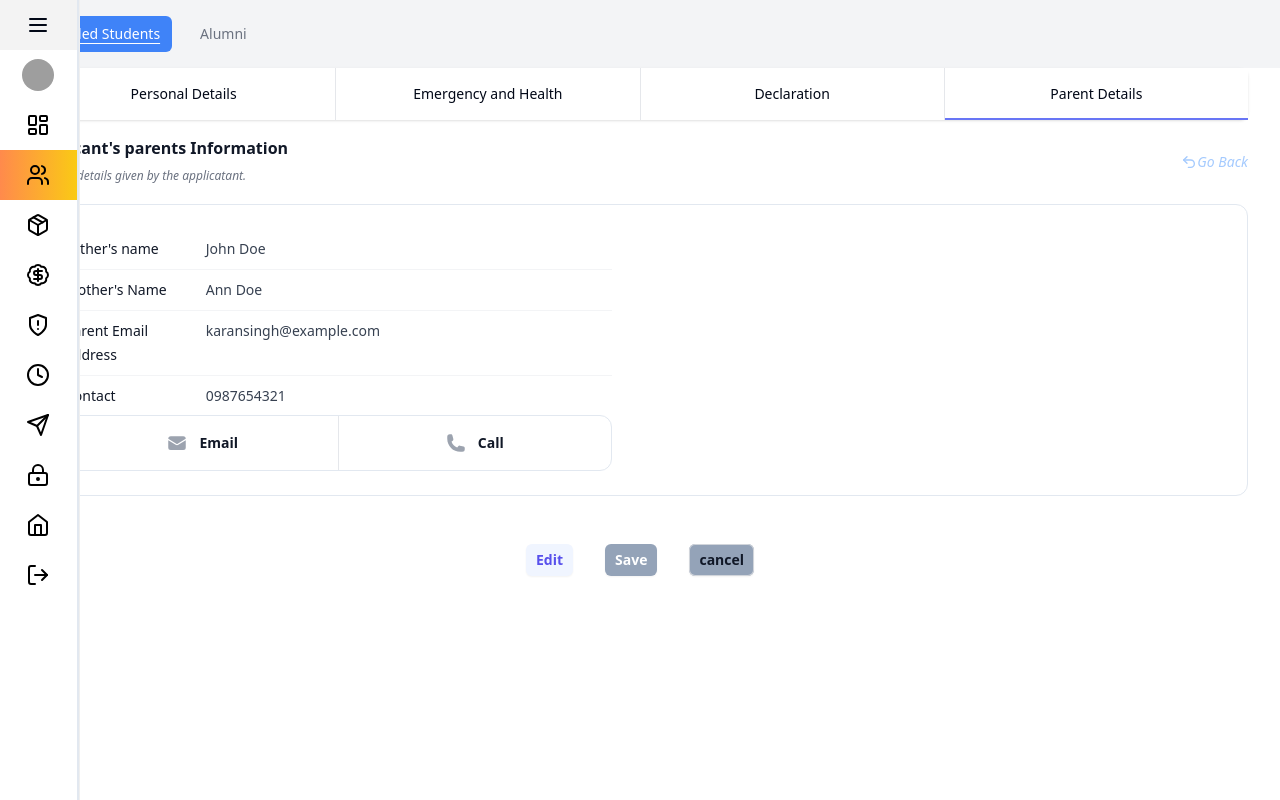
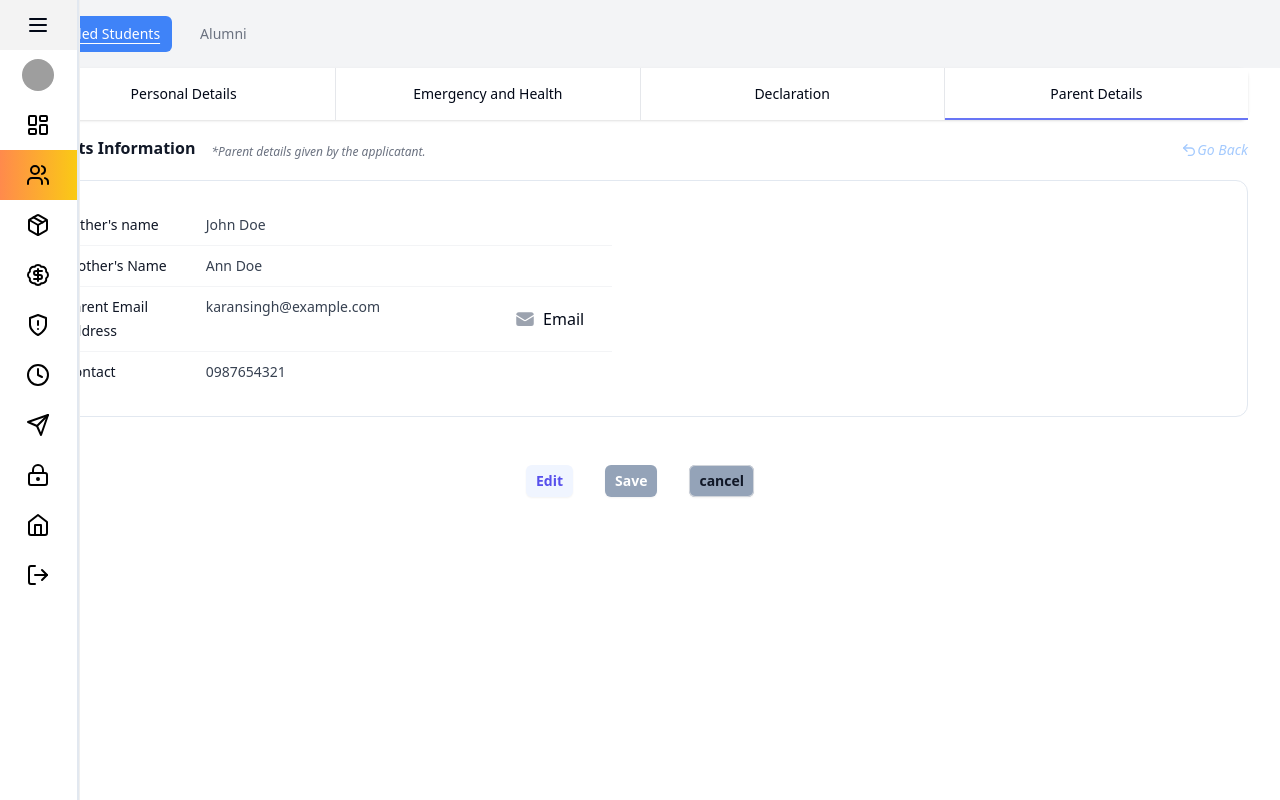
Before and after one commit to sethumadh/SLMS-client, a React (Vite) app: page /admin/students/student-detail/1/parent in a window 1280 px wide. Built offline with nearby package versions, Linux system fonts and the light colour scheme; grey boxes are pictures that could not be loaded.

Commit message:
fix/ ui  for student PARENT  detail page

```diff
--- a/src/pages/StudentDetail/ParentDetails/ParentDetails.tsx
+++ b/src/pages/StudentDetail/ParentDetails/ParentDetails.tsx
@@ -37,9 +37,9 @@ function ParentDetails() {
   return (
     <div>
       <div className="px-4 sm:px-0 flex justify-between gap-x-4 lg:mt-4 ">
-        <div className="flex gap-x-4 flex-col sm:flex">
+        <div className="flex flex-col sm:flex sm:flex-row gap-x-4">
           <h3 className="sm:text-base font-semibold leading-7 text-gray-900  ">
-            Applicant's parents Information
+            Parents Information
           </h3>
           <p className="mt-1 max-w-2xl text-xs leading-6 text-gray-500 italic">
             *Parent details given by the applicatant.
@@ -86,9 +86,21 @@ function ParentDetails() {
                     Parent Email address
                   </dt>
                   {!isEdit ? (
-                    <dd className="mt-1 text-sm leading-6 text-gray-700 sm:col-span-2 sm:mt-0">
-                      karansingh@example.com
-                    </dd>
+                    <>
+                      <dd className="mt-1 text-sm leading-6 text-gray-700 sm:col-span-2 sm:mt-0">
+                        karansingh@example.com
+                      </dd>
+                      <Link
+                        to={`mailto:${parent.email}`}
+                        className="flex gap-2 items-center justify-center"
+                      >
+                        <Icons.EnvelopeIcon
+                          className="h-5 w-5 text-gray-400"
+                          aria-hidden="true"
+                        />
+                        Email
+                      </Link>
+                    </>
                   ) : (
                     <div className="sm:col-span-2 sm:mt-0">
                       <input
@@ -134,32 +146,6 @@ function ParentDetails() {
                   )}
                 </div>
               </dl>
-              <div className="-mt-px flex divide-x divide-gray-200 border rounded-xl ">
-                <div className="flex w-0 flex-1">
-                  <Link
-                    to={`mailto:${parent.email}`}
-                    className="relative -mr-px inline-flex w-0 flex-1 items-center justify-center gap-x-3 rounded-bl-lg border border-transparent py-4 text-sm font-semibold text-gray-900"
-                  >
-                    <Icons.EnvelopeIcon
-                      className="h-5 w-5 text-gray-400"
-                      aria-hidden="true"
-                    />
-                    Email
-                  </Link>
-                </div>
-                <div className="-ml-px flex w-0 flex-1">
-                  <Link
-                    to={`tel:${parent.telephone}`}
-                    className="relative inline-flex w-0 flex-1 items-center justify-center gap-x-3 rounded-br-lg border border-transparent py-4 text-sm font-semibold text-gray-900"
-                  >
-                    <Icons.PhoneIcon
-                      className="h-5 w-5 text-gray-400"
-                      aria-hidden="true"
-                    />
-                    Call
-                  </Link>
-                </div>
-              </div>
             </div>
           </ul>
 
--- a/src/pages/StudentDetail/PersonalDetails/PersonalDetails.tsx
+++ b/src/pages/StudentDetail/PersonalDetails/PersonalDetails.tsx
@@ -42,7 +42,7 @@ function PersonalDetails() {
   return (
     <div>
       <div className="px-4 sm:px-0 flex justify-between gap-x-4 lg:mt-4 ">
-        <div className="flex gap-x-4">
+        <div className="flex flex-col sm:flex sm:flex-row gap-x-4">
           <h3 className="text-base font-semibold leading-7 text-gray-900 ">
             Applicant Information
           </h3>
@@ -57,7 +57,7 @@ function PersonalDetails() {
           <span>
             <Icons.Undo2 className="w-4 h-4" />
           </span>
-          <p>Go Back</p>
+          <p className="hidden sm:block sm:text-sm">Go Back</p>
         </Link>
       </div>
       <FormProvider {...methods}>
@@ -181,7 +181,6 @@ function PersonalDetails() {
                       </span>
                     )}
                   </div>
-
                 </div>
 
                 <div className="px-4 py-2 sm:grid sm:grid-cols-4 sm:gap-x-4  sm:px-0">
@@ -280,7 +279,6 @@ function PersonalDetails() {
                     </div>
                   )}
                   {isEdit && (
-
                     <div className="flex items-center">
                       {methods.formState.errors.postcode?.message && (
                         <span className="text-xs text-red-600">
```
Also changed, not shown: src/types/studentSetupWizardSchema.ts (+10 -9 lines). Lines whose indentation alone changed are shown as unchanged.
